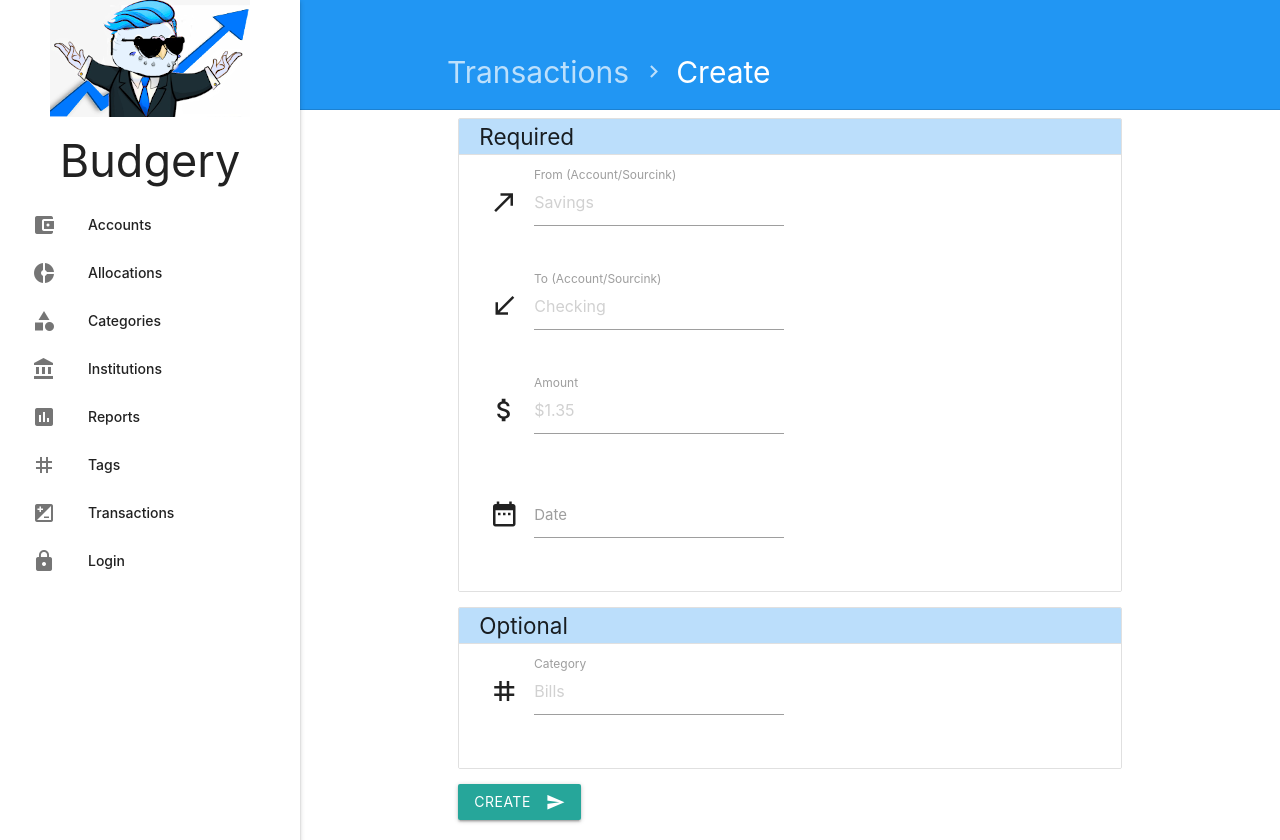
After one commit to EliRibble/budgery, a FastAPI app: template templates/transaction-create.html.jinja in a window 1280 px wide. The commit adds this page. Run offline with FastAPI, Linux system fonts and the light colour scheme; the template is opened without the code that fills it, so the values that code supplies are empty; parts of the project's set-up code (start-up, migrations or seed data) failed here and were passed over.

Commit message:
Add page for adding a transaction.

```diff
--- a/budgery/db/models.py
+++ b/budgery/db/models.py
@@ -1,5 +1,6 @@
 import datetime
 import enum
+from typing import Optional
 
 from sqlalchemy import Boolean, Column, DateTime, Enum, Float, ForeignKey, Integer, String
 from sqlalchemy.ext.associationproxy import association_proxy
@@ -62,7 +63,7 @@ class Sourcink(Base):
 	account_id = Column(Integer, ForeignKey("account.id", name="fk_account_id"), nullable=True)
 	name = Column(String())
 
-	def __init__(self, account: "Account", name: str) -> None:
+	def __init__(self, account: Optional["Account"], name: str) -> None:
 		self.account = account
 		self.name = name
 
--- a/budgery/main.py
+++ b/budgery/main.py
@@ -1,3 +1,4 @@
+import datetime
 from typing import Mapping, Union
 
 from authlib.integrations.starlette_client import OAuth, OAuthError
@@ -211,11 +212,6 @@ async def tag(request: Request):
 		"request": request,
 		"user": user_})
 
-@app.post("/transaction")
-async def transaction_post(request: Request, amount: float, db: Session = Depends(get_db)):
-	crud.transaction_create(db, amount)
-	return RedirectResponse(url="/transactions")
-
 @app.get("/transaction", response_class=HTMLResponse)
 async def transaction_list_get(request: Request, db: Session = Depends(get_db)):
 	user_ = request.session.get("user")
@@ -225,6 +221,51 @@ async def transaction_list_get(request: Request, db: Session = Depends(get_db)):
 		"request": request,
 		"transactions": transactions,
 		"user": user_})
+
+@app.post("/transaction")
+async def transaction_list_post(request: Request, amount: float, db: Session = Depends(get_db)):
+	crud.transaction_create(db, amount)
+	return RedirectResponse(url="/transactions")
+
+@app.get("/transaction/create")
+async def transaction_create_get(request: Request, db: Session = Depends(get_db), user: User = Depends(get_user)):
+	db_user = crud.user_get_by_username(db, user.username)
+	categories = crud.category_list(db)
+	sourcinks = crud.sourcink_list(db)
+	return templates.TemplateResponse("transaction-create.html.jinja", {
+		"categories": categories,
+		"request": request,
+		"sourcinks": sourcinks,
+		"user": user,
+	})
+
+@app.post("/transaction/create")
+async def transaction_create_post(
+	request: Request,
+	db: Session = Depends(get_db),
+	user: User = Depends(get_user),
+	sourcink_name_from: str = Form(...),
+	sourcink_name_to: str = Form(...),
+	amount: float = Form(...),
+	at: str = Form(...)):
+	at_date = datetime.date.fromisoformat(at)
+	at_datetime = datetime.datetime(
+		year=at_date.year,
+		month=at_date.month,
+		day=at_date.day,
+	)
+	db_user = crud.user_get_by_username(db, user.username)
+	sourcink_from = crud.sourcink_get_or_create(db, sourcink_name_from)
+	sourcink_to = crud.sourcink_get_or_create(db, sourcink_name_to)
+	crud.transaction_create(
+		amount=amount,
+		at=at_datetime,
+		category=category,
+		db=db,
+		sourcink_from=sourcink_from,
+		sourcink_to=sourcink_to,
+	)
+	return RedirectResponse(url="/transaction")
 
 @app.get("/user")
 async def user_get(request: Request, db: Session = Depends(get_db), user: User = Depends(get_user)):
--- a/templates/base.html.jinja
+++ b/templates/base.html.jinja
@@ -31,6 +31,11 @@
 
 			var sidenavs = document.querySelectorAll('.sidenav');
 			instances = M.Sidenav.init(sidenavs, {});
+
+			var datepickers = document.querySelectorAll('.datepicker');
+			instances = M.Datepicker.init(datepickers, {
+				autoClose: true,
+				format: "yyyy-mm-dd"});
 			{% block onready %}
 			{% endblock %}
 		});
--- /dev/null
+++ b/templates/transaction-create.html.jinja
@@ -0,0 +1,85 @@
+{% extends "base.html.jinja" %}
+{% set breadcrumbs = [
+	("/transaction", "Transactions"),
+	("/transaction/create", "Create"),
+] %}
+{% block header %}
+{% include "fragments/breadcrumb.html.jinja" %}
+{% endblock %}
+
+{% block onready %}
+const autocompletes = ["sourcink_name_from", "sourcink_name_to"]
+for (const autocomplete of autocompletes) {
+	let element = document.getElementById(autocomplete);
+	M.Autocomplete.init(element, {
+		data: {
+			{% for sourcink in sourcinks %}
+				"{{ sourcink.name }}": null,
+			{% endfor %}
+		}
+	});
+}
+let element = document.getElementById("category")
+M.Autocomplete.init(element, {
+	data: {
+		{% for category in categories %}
+			"{{ category }}": null,
+		{% endfor %}
+	}
+});
+{% endblock %}
+
+{% block content %}
+<div class="row">
+	<form class="col s12" action="/transaction/create" method="POST">
+		<ul class="collection with-header">
+			<li class="collection-header blue lighten-4"><h1>Required</h1>
+			<li class="collection-item">
+				<div class="row">
+					<div class="input-field col s6">
+						<i class="material-icons prefix">call_made</i>
+						<input placeholder="Savings" id="sourcink_name_from" name="sourcink_name_from" type="text" class="validate">
+						<label for="name">From (Account/Sourcink)</label>
+					</div>
+				</div>
+				<div class="row">
+					<div class="input-field col s6">
+						<i class="material-icons prefix">call_received</i>
+						<input placeholder="Checking" id="sourcink_name_to" name="sourcink_name_to" type="text" class="validate">
+						<label for="name">To (Account/Sourcink)</label>
+					</div>
+				</div>
+				<div class="row">
+					<div class="input-field col s6">
+						<i class="material-icons prefix">attach_money</i>
+						<input placeholder="$1.35" id="amount" name="amount" type="text">
+						<label for="amount">Amount</label>
+					</div>
+				</div>
+				<div class="row">
+					<div class="input-field col s6">
+						<i class="material-icons prefix">date_range</i>
+						<input class="datepicker" id="at" name="at" type="text">
+						<label for="amount">Date</label>
+					</div>
+				</div>
+			</li>
+		</ul>
+		<ul class="collection with-header">
+			<li class="collection-header blue lighten-4"><h1>Optional</h1>
+			<li class="collection-item">
+				<div class="row">
+					<div class="input-field col s6">
+						<i class="material-icons prefix">tag</i>
+						<input placeholder="Bills" id="category" name="category" type="text">
+						<label for="category">Category</label>
+					</div>
+				</div>
+			</li>
+		</ul>
+		<button class="btn waves-effect waves-light" type="submit">Create
+			<i class="material-icons right">send</i>
+		</button>
+	</form>
+</div>
+{% endblock %}
--- a/templates/user.html.jinja
+++ b/templates/user.html.jinja
@@ -19,4 +19,5 @@
 		<tr><td>OAuth Data</td><td><pre>{{ user_data|pprint }}</pre></td></tr>
 	</tbody>
 </table>
+<a class="btn-small waves-effect waves-light" href="/logout"><i class="material-icons left">logout</i>Logout</a>
 {% endblock %}
```
Also changed, not shown: budgery/db/crud.py (+30 -1 lines), templates/transaction-list.html.jinja (+5 -5 lines).
